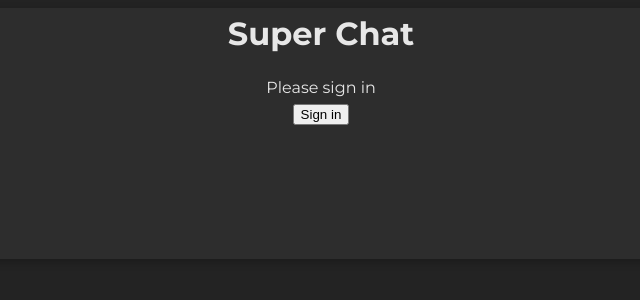
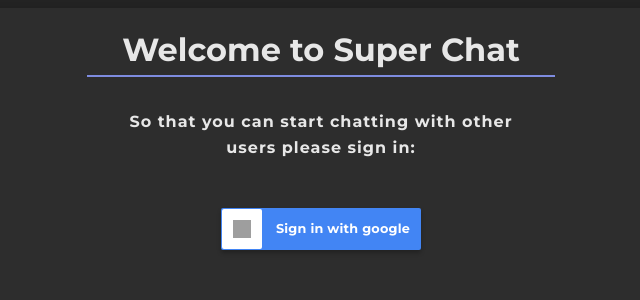
Before and after one commit to MiiaNyy/superchat, a React (Create React App) app: page / in a window 1280 px wide. Shown: the top 300 px of the page, without its empty margins (319-959 px from the left). Built offline with nearby package versions, Linux system fonts and the light colour scheme; no server answers; the database is empty; grey boxes are pictures that could not be loaded.

Commit message:
added styles to SignIn section and modified the message sent time

```diff
--- a/src/components/App.js
+++ b/src/components/App.js
@@ -1,4 +1,4 @@
-import React, { useState } from 'react';
+import React, { useEffect, useState } from 'react';
 
 import { useAuthState } from "react-firebase-hooks/auth";
 import { auth, db } from '../firebase'
@@ -7,7 +7,9 @@ import ChatRoom from "./ChatRoom";
 import UserSettingsForm from "./UserSettingsForm";
 
 import spinner from "../spinner.svg";
-import SignInSection from "./SignIn";
+import SignIn from "./SignIn";
+import { Main } from "./styledComponents/Styles";
+import firebase from "firebase";
 
 function App() {
     const [userData, setUserData] = useState();
@@ -16,8 +18,38 @@ function App() {
     const [firstLogin, setFirstLogin] = useState(false);
 
     const [user, loading] = useAuthState(auth); // true if firebase.User is logged in, false if not
+    const [gridOn, setGridOn] = useState(false); // main elements display grid. True on Chatroom, false anywhere else
 
-    const gridOn = loadingComplete && userSettingsSet ? 'grid' : '';
+    useEffect(()=>{
+
+        // Removes all messages from firestore messages database which are MORE than four days old
+        const timestamp = firebase.firestore.Timestamp.now();
+        let fourDaysAgo = timestamp.seconds - (96 * 60 * 60); // timestamp for four days ago
+
+        db.collection("messages").where("createdAt", ">", fourDaysAgo)
+            .get().then(function (querySnapshot) {
+            querySnapshot.forEach(function (doc) {
+                console.log(doc.id, " => ", doc.data());
+            });
+        })
+            .catch(function (error) {
+                console.log("Error getting documents: ", error);
+            });
+
+        db.collection("messages").where("createdAt", "<", fourDaysAgo)
+            .get().then(function (querySnapshot) {
+            querySnapshot.forEach(element=>{
+                element.ref.delete().then(r=>console.log('element successfully deleted'));
+            });
+        })
+    }, [])
+
+    function returnToDefaultStates() {
+        auth.signOut().then(r=>console.log('user has signed off'));
+        setUserSettingsSet(false);
+        setLoadingComplete(false);
+        setGridOn(false);
+    }
 
     function ChatRoomOrSettings() {
         if ( !firstLogin && !loadingComplete && !userSettingsSet ) { // default state. This should run first and only once
@@ -27,7 +59,8 @@ function App() {
             return <UserSettingsForm updatingSettings={ false } setUserData={ setUserData }
                                      userSettingsSet={ setUserSettingsSet }/>
         } else if ( loadingComplete && userSettingsSet ) {
-            return <ChatRoom userData={ userData }/>
+            setGridOn(true);
+            return <ChatRoom logOff={ returnToDefaultStates } userData={ userData }/>
         } else {
             return <img width={ 90 } height={ 90 } style={ {margin: "2em auto"} } src={ spinner } alt="loading"/>
         }
@@ -50,9 +83,9 @@ function App() {
     }
 
     return (
-        <main className={gridOn}>
-            { loading ? <LoadingSpinner/> : user ? <ChatRoomOrSettings/> : <SignInSection/> }
-        </main>
+        <Main grid={ gridOn }>
+            { loading ? <LoadingSpinner/> : user ? <ChatRoomOrSettings/> : <SignIn/> }
+        </Main>
     )
 }
 
--- a/src/components/ChatRoom.js
+++ b/src/components/ChatRoom.js
@@ -12,7 +12,7 @@ import { Message, MessageContainer, SenderInfo, SentTime } from "./styledCompone
 import spinner from "../spinner.svg";
 import uniqid from "uniqid"
 
-function ChatRoom({userData}) {
+function ChatRoom({userData, logOff}) {
     const [currentUser, setCurrentUser] = useState(userData);
     const [userSettingsOpen, setUserSettingsOpen] = useState(false);
 
@@ -29,7 +29,8 @@ function ChatRoom({userData}) {
                         <OnlineUsersList/>
                         <button className="btn btn__settings" onClick={ ()=>setUserSettingsOpen(true) }>Settings <i
                             className="fas fa-cog"/></button>
-                        <button className="btn btn__sign-out" onClick={ ()=>auth.signOut() }>Sign out</button>
+                        <button className="btn btn__sign-out" onClick={ ()=>logOff() }>Sign out
+                        </button>
                     </div>
                 </section>
             </>
@@ -54,11 +55,10 @@ function ChatRoom({userData}) {
     )
 }
 
-function ChatMessages({}) {
+function ChatMessages() {
     const scrollDownRef = useRef();
     const [messages, setMessages] = useState([]);
     const [loading, setLoading] = useState(true);
-    const [scrollDown, setScrollDown] = useState(false);
 
     useEffect(()=>{
         db.collection('messages').orderBy('createdAt').limit(100)
@@ -151,17 +151,24 @@ function ChatMessage({message}) {
 
 function getMsgCreatedTime(timestamp) {
     const currentDate = new Date();
+    if ( timestamp ) {
+        const wholeDate = new Date(timestamp.seconds * 1000);
+        const year = wholeDate.getFullYear();
+        const month = wholeDate.getMonth();
+        const day = wholeDate.getDate();
+        const hour = wholeDate.getHours();
+        let minutes = wholeDate.getMinutes();
 
-    const wholeDate = new Date(timestamp * 1000);
-    const year = wholeDate.getFullYear();
-    const month = wholeDate.getMonth();
-    const day = wholeDate.getDate();
+        // If the message is send in the same day as today, return only time, else return date
+        if ( currentDate.getMonth() === month && currentDate.getDate() === day ) {
+            if ( minutes < 10 ) {
+                minutes = '0' + minutes
+            }
+            return `${ hour }:${ minutes }`
+        }
+        return `${ day }/${ month + 1 }/${ year }`
+    }
 
-    if ( currentDate.getMonth() === month && currentDate.getDate() === day ) {
-        return `${ wholeDate.getHours() }:${ wholeDate.getMinutes() }`
-    } else {
-        return `${ day }/${ month }/${ year }`
-    }
 
 }
 
--- a/src/components/SignIn.js
+++ b/src/components/SignIn.js
@@ -3,18 +3,26 @@ import React from "react";
 import firebase from "firebase";
 import { auth } from "../firebase";
 
-function SignInSection() {
+import { SignInSection } from "./styledComponents/Styles";
+
+function SignIn() {
 
     return (
-        <>
+        <SignInSection>
             <header>
-                <h1>Super Chat</h1>
+                <h1>Welcome to Super Chat</h1>
             </header>
-            <section className="signInSection">
-                <p>Please sign in</p>
-                <button onClick={ signInWithGoogle }>Sign in</button>
+            <section>
+                <p>So that you can start chatting with other users please sign in:</p>
+                <div onClick={ signInWithGoogle } className="google-btn">
+                    <div className="google-icon-wrapper">
+                        <img className="google-icon" alt="google logo"
+                             src="https://upload.wikimedia.org/wikipedia/commons/5/53/Google_%22G%22_Logo.svg"/>
+                    </div>
+                    <p className="btn-text"><b>Sign in with google</b></p>
+                </div>
             </section>
-        </>
+        </SignInSection>
     )
 }
 
@@ -42,4 +50,4 @@ function isMobileDevice() {
     }
 }
 
-export default SignInSection;
+export default SignIn;
--- a/src/components/styledComponents/Styles.js
+++ b/src/components/styledComponents/Styles.js
@@ -1,9 +1,46 @@
 import styled from "styled-components";
 
-/*
-  margin-left: ${ props=>props.msgClass === "msgSent" ? "auto" : "0.5em" };
-    margin-right: ${ props=>props.msgClass === "msgSent" ? "0.5em" : "initial" };
-  */
+const Main = styled.main`
+  width: 100%;
+  max-height: 100vh;
+  max-width: 700px;
+  display: ${props => props.grid ? 'grid': 'block'};
+  grid-template-columns: ${props => props.grid ? '200px repeat(2, 1fr)' : 'none'};
+  grid-template-rows: ${props => props.grid ? '60px repeat(3, 1fr) 80px' : 'none'};
+  background-color: #2d2d2d;
+  color: #e7e7e7;
+  border-radius: 20px;
+  box-shadow: rgba(0, 0, 0, 0.24) 0 3px 8px;
+  transition: all 0.3s ease-in-out;
+`;
+
+const SignInSection = styled.div`
+  width: 100%;
+  max-width: 500px;
+  min-height: 300px;
+
+  padding: 1em;
+  margin: 0 auto;
+  text-align: center;
+
+  & > header h1 {
+    border-bottom: 2px solid #7e8ce0;
+  }
+
+  & > section {
+    width: 100%;
+    max-width: 400px;
+    margin: 2em auto;
+    & > p {
+      font-weight: bolder;
+      letter-spacing: 1px;
+    }
+  }
+
+
+`;
+
+
 const Message = styled.div`
   width: fit-content;
   max-width: 90%;
@@ -59,6 +96,8 @@ const UserColor = styled.div`
   background-color: ${ props=>getMessageClr(props.color) };`;
 
 export {
+    Main,
+    SignInSection,
     Message,
     MessageContainer,
     SenderInfo,
--- a/src/main.css
+++ b/src/main.css
@@ -11,24 +11,6 @@ body {
     background-color: #232323;
     line-height: 1.6;
     font-family: 'Montserrat', sans-serif;
-}
-
-main {
-
-    width: 100%;
-    max-height: 100vh;
-    max-width: 700px;
-    background-color: #2d2d2d;
-    color: #e7e7e7;
-    border-radius: 20px;
-    box-shadow: rgba(0, 0, 0, 0.24) 0 3px 8px;
-    transition: all 0.3s ease-in-out;
-}
-
-.grid {
-    display: grid;
-    grid-template-columns: 200px repeat(2, 1fr);
-    grid-template-rows: 60px repeat(3, 1fr) 80px;
 }
 
 img {
@@ -113,13 +95,53 @@ span {
 }
 
 /* SIGN IN SECTION */
-.signInSection {
-    padding: 1em;
-    margin: 0 auto;
+.google-btn {
     width: 100%;
-    min-height: 200px;
-    text-align: center;
+    max-width: 200px;
+    height: 42px;
+    margin: 3em auto;
+    background-color: #4285f4;
+    border-radius: 2px;
+    box-shadow: 0 3px 4px 0 rgba(0, 0, 0, .25);
+    cursor: pointer;
+    transition: all 0.3s ease-in-out;
 }
+
+.google-icon-wrapper {
+    position: absolute;
+    margin-top: 1px;
+    margin-left: 1px;
+    width: 40px;
+    height: 40px;
+    border-radius: 2px;
+    background-color: white;
+}
+
+.google-icon {
+    position: absolute;
+    margin-top: 11px;
+    margin-left: 11px;
+    width: 18px;
+    height: 18px;
+}
+
+.btn-text {
+    float: right;
+    margin: 11px 11px 0 5px;
+    color: white;
+    font-size: 0.8rem;
+    letter-spacing: 0.2px;
+    /*font-family: "Roboto";*/
+}
+
+.google-btn:hover {
+    box-shadow: 0 0 6px #4285f4;
+}
+
+.google-btn:active {
+    background: #1669F2;
+}
+
 
 /* CHATROOM */
 .chat__header, .sidebar {
```
Also changed, not shown: src/components/UserSettingsPopUp.js (deleted, +0 -14 lines).
